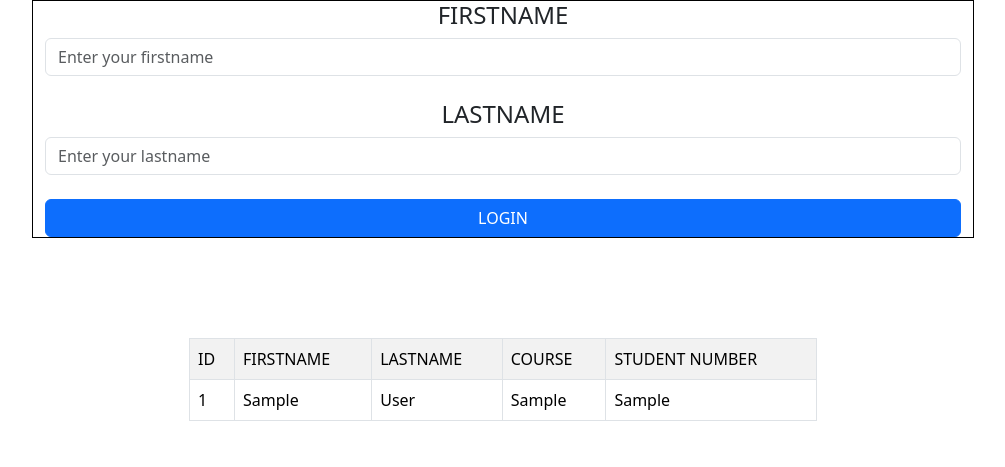
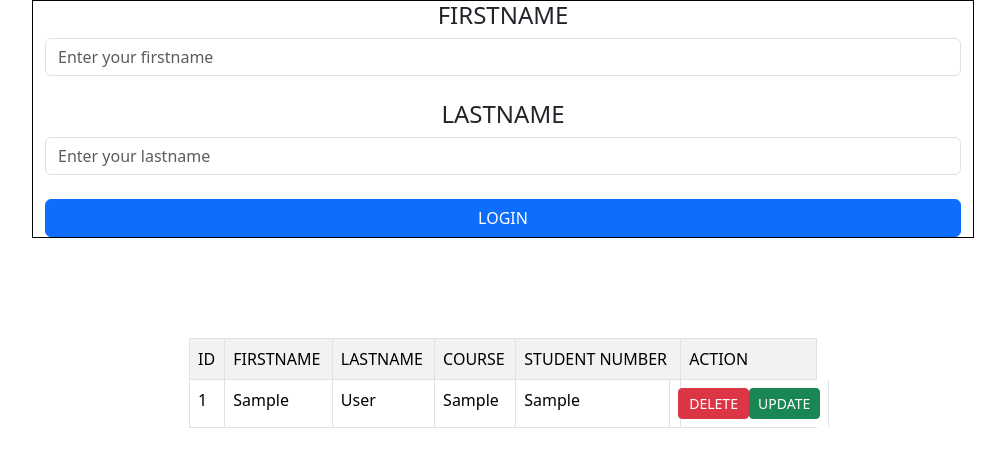
Before and after one commit to UnforgottenxKyle/CodeIgniter3Practice, a CodeIgniter app: page /studentCI3/index.php/usercontroller/index in a window 1280 px wide. Shown: the top 467 px of the page, without its empty margins (125-1130 px from the left). Run offline with CodeIgniter, Linux system fonts and the light colour scheme; tables that the repository leaves empty or names only in its code hold one stand-in row (values such as "Sample post").

Commit message:
adding delete function

```diff
--- a/application/controllers/UserController.php
+++ b/application/controllers/UserController.php
@@ -47,4 +47,16 @@ class UserController extends CI_Controller
             $this->load->view('register');
         }
     }
+
+    public function delete($id)
+    {
+        $status = $this->user->delete($id);
+        if ($status == true) {
+            $this->session->set_flashdata('success', 'Successfuly Added');
+            redirect(base_url('usercontroller/index'));
+        } else {
+            $this->session->set_flashdata('error', 'Not Successfull');
+            redirect(base_url('usercontroller/index'));
+        }
+    }
 }
--- a/application/models/User.php
+++ b/application/models/User.php
@@ -17,4 +17,16 @@ class User extends CI_Model
         $query = $this->db->get('student');
         return $query->result_array();
     }
+
+    function delete($id)
+    {
+
+        $this->db->where('id', $id);
+        $this->db->delete('student');
+        if ($this->db->affected_rows() >= 0) {
+            return true;
+        } else {
+            return false;
+        }
+    }
 }
--- a/application/views/login.php
+++ b/application/views/login.php
@@ -22,6 +22,7 @@
                 <td>LASTNAME</td>
                 <td>COURSE</td>
                 <td>STUDENT NUMBER</td>
+                <td>ACTION</td>
             </tr>
             <?php foreach ($student as $data) { ?>
                 <tr>
@@ -30,6 +31,10 @@
                     <td><?= $data['std_last_name'] ?></td>
                     <td><?= $data['std_course'] ?></td>
                     <td><?= $data['std_no'] ?></td>
+                    <td class="row">
+                        <a href="<?= base_url() ?>UserController/delete/<?= $data['id'] ?>" class="btn btn-danger btn-sm col">DELETE</a>
+                        <a href="<?= base_url() ?>UserController/update/<?= $data['id'] ?>" class="btn btn-success btn-sm col">UPDATE</a>
+                    </td>
                 </tr>
             <?php } ?>
         </tbody>
```
